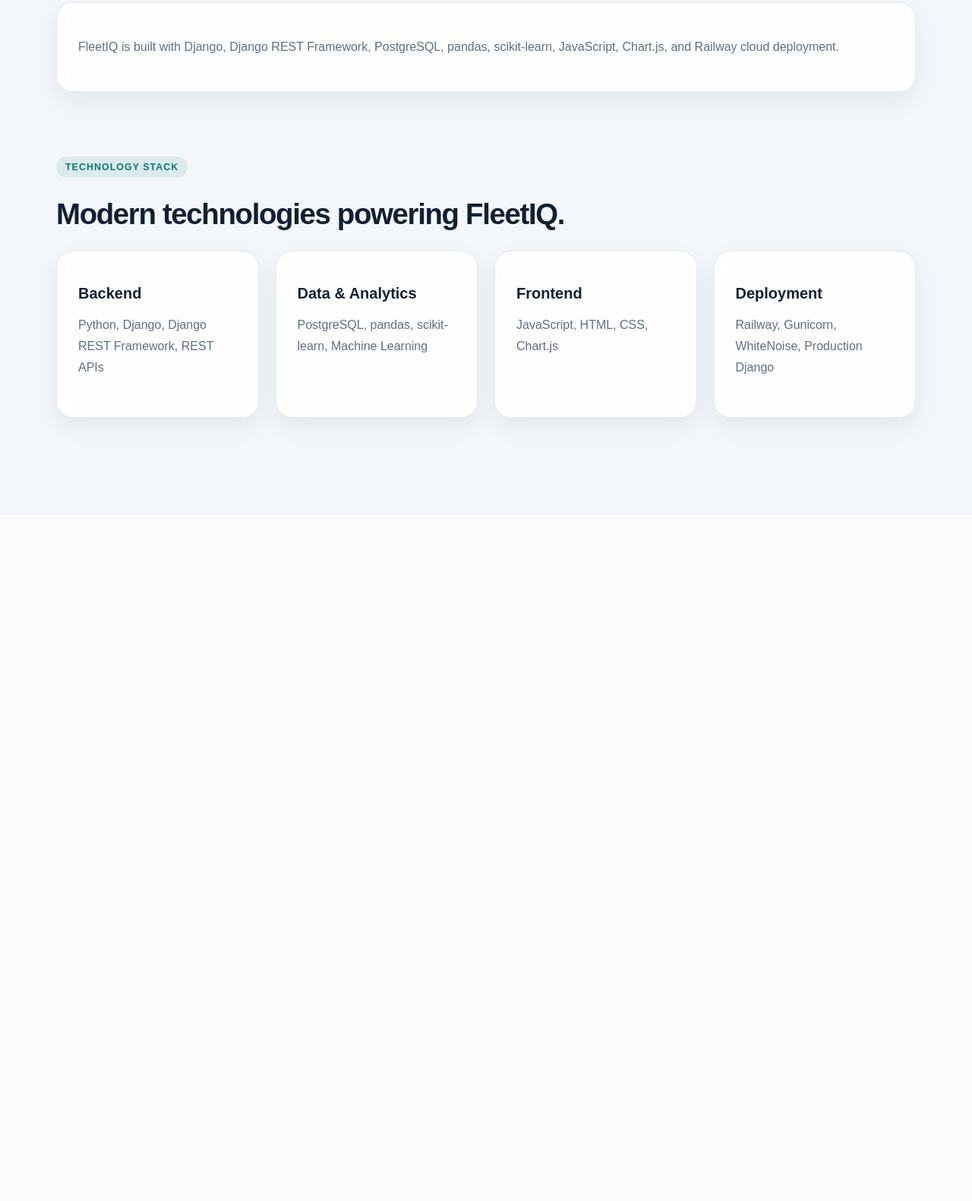
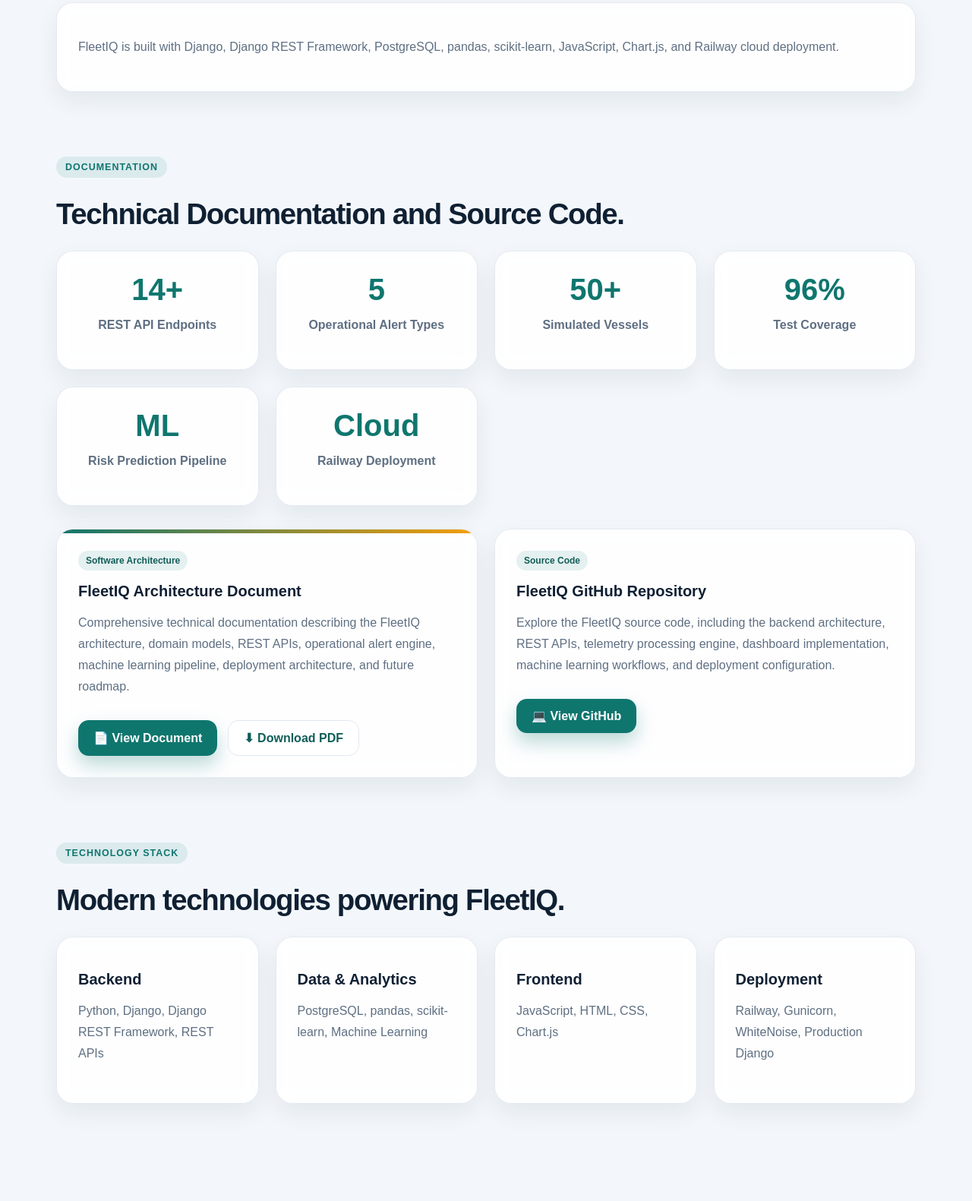
Before and after one commit to karianjahi/fleetiq, a Django app: page / in a window 1280 px wide. Shown: the part 3557-5138 px from the top of the page at 76% size. Before the commit the page ends 4128 px from the top, so only its background shows below. Run offline with Django 5.2, Linux system fonts and the light colour scheme.

Commit message:
feat: add technical documentation with a download for the design and style the page

```diff
--- a/operations/static/operations/css/landing.css
+++ b/operations/static/operations/css/landing.css
@@ -210,3 +210,27 @@ pre {
         margin-bottom: 52px;
     }
 }
+
+.stats-grid {
+    margin-bottom: 30px;
+}
+
+.stat-card {
+    min-height: 140px;
+    text-align: center;
+    display: flex;
+    flex-direction: column;
+    justify-content: center;
+}
+
+.stat-card h3 {
+    margin: 0;
+    font-size: 2.5rem;
+    font-weight: 800;
+    color: var(--primary);
+}
+
+.stat-card p {
+    margin-top: 10px;
+    font-weight: 600;
+}
--- a/operations/templates/operations/landing.html
+++ b/operations/templates/operations/landing.html
@@ -281,6 +281,106 @@
         <section class="section">
 
             <div class="section-heading">
+                <p class="eyebrow">Documentation</p>
+                <h2>Technical Documentation and Source Code.</h2>
+            </div>
+
+            <!-- Project Statistics -->
+            <div class="project-grid stats-grid">
+
+                <div class="project-card stat-card">
+                    <h3>14+</h3>
+                    <p>REST API Endpoints</p>
+                </div>
+
+                <div class="project-card stat-card">
+                    <h3>5</h3>
+                    <p>Operational Alert Types</p>
+                </div>
+
+                <div class="project-card stat-card">
+                    <h3>50+</h3>
+                    <p>Simulated Vessels</p>
+                </div>
+
+                <div class="project-card stat-card">
+                    <h3>96%</h3>
+                    <p>Test Coverage</p>
+                </div>
+
+                <div class="project-card stat-card">
+                    <h3>ML</h3>
+                    <p>Risk Prediction Pipeline</p>
+                </div>
+
+                <div class="project-card stat-card">
+                    <h3>Cloud</h3>
+                    <p>Railway Deployment</p>
+                </div>
+
+            </div>
+
+            <!-- Documentation Cards -->
+            <div class="project-grid">
+
+                <div class="project-card featured">
+
+                    <span class="tag">Software Architecture</span>
+
+                    <h3>FleetIQ Architecture Document</h3>
+
+                    <p>
+                        Comprehensive technical documentation describing the FleetIQ
+                        architecture, domain models, REST APIs, operational alert engine,
+                        machine learning pipeline, deployment architecture, and future roadmap.
+                    </p>
+
+                    <div class="hero-actions">
+
+                        <a href="{% static 'operations/docs/FleetIQ_Software_Architecture_Document.pdf' %}"
+                            class="btn primary" target="_blank">
+                            📄 View Document
+                        </a>
+
+                        <a href="{% static 'operations/docs/FleetIQ_Software_Architecture_Document.pdf' %}"
+                            class="btn secondary" download>
+                            ⬇ Download PDF
+                        </a>
+
+                    </div>
+
+                </div>
+
+                <div class="project-card">
+
+                    <span class="tag">Source Code</span>
+
+                    <h3>FleetIQ GitHub Repository</h3>
+
+                    <p>
+                        Explore the FleetIQ source code, including the backend architecture,
+                        REST APIs, telemetry processing engine, dashboard implementation,
+                        machine learning workflows, and deployment configuration.
+                    </p>
+
+                    <div class="hero-actions">
+
+                        <a href="https://github.com/karianjahi/fleetiq" class="btn primary" target="_blank">
+                            💻 View GitHub
+                        </a>
+
+                    </div>
+
+                </div>
+
+            </div>
+
+        </section>
+
+
+        <section class="section">
+
+            <div class="section-heading">
                 <p class="eyebrow">Technology Stack</p>
                 <h2>Modern technologies powering FleetIQ.</h2>
             </div>
```
Also changed, not shown: 1 other file.
